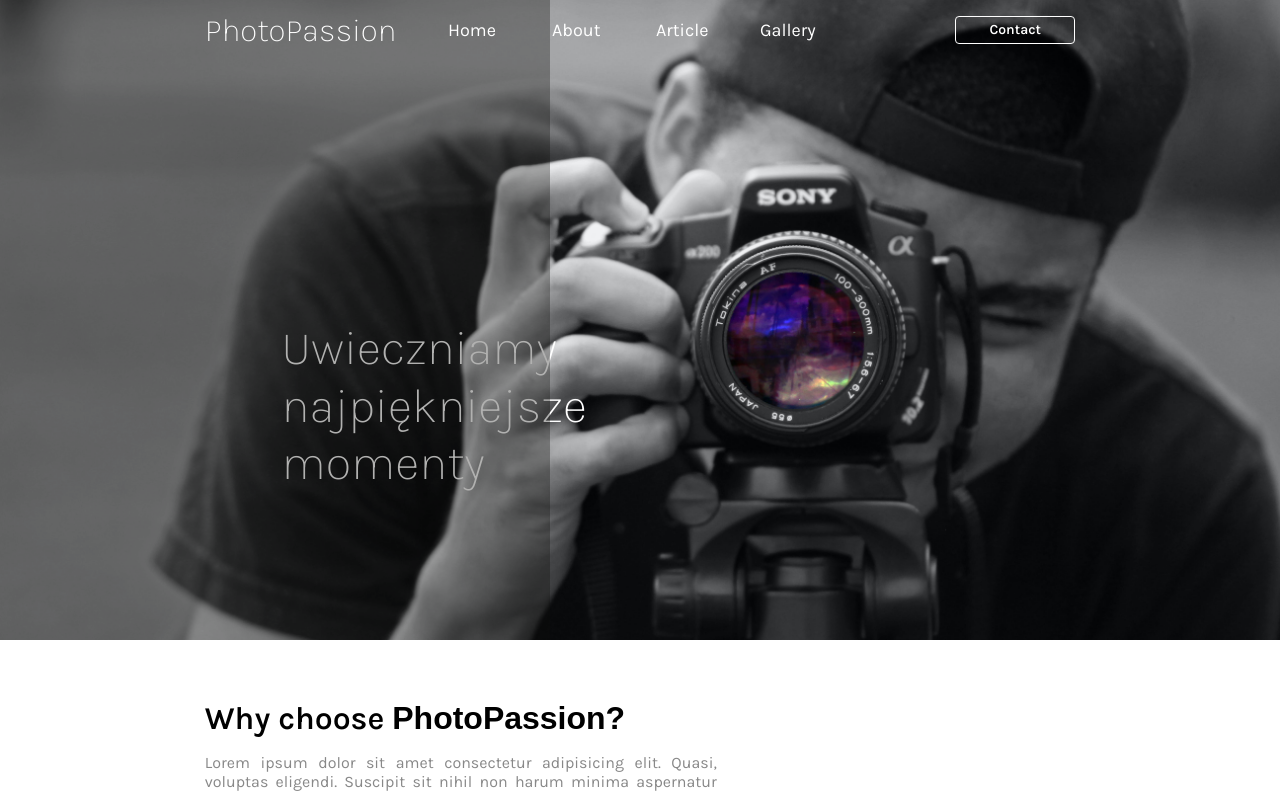
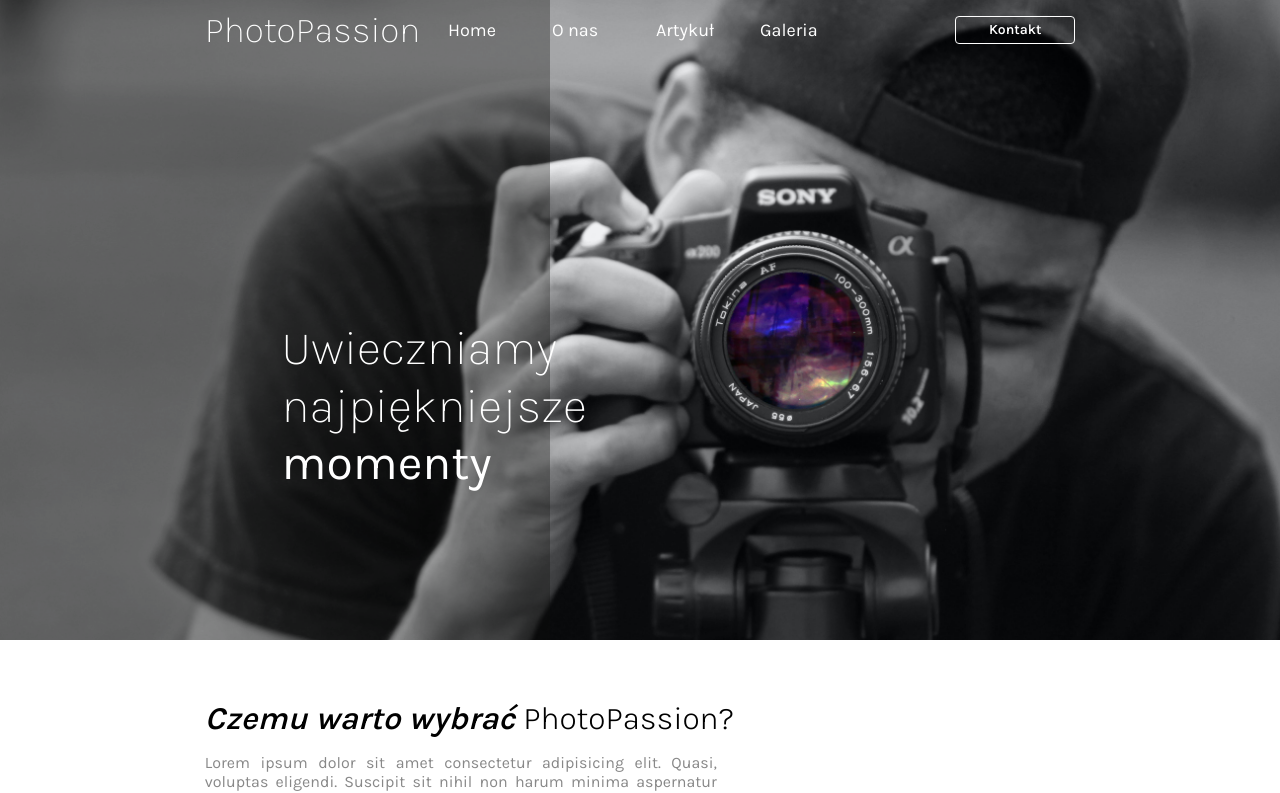
Before and after one commit to coolboydev8/landingPage-photographers, a React (Vite) app: page / in a window 1280 px wide. Shown: the top 793 px of the page. Built offline with nearby package versions, Linux system fonts and the light colour scheme.

Commit message:
restyling main page view

```diff
--- a/src/components/about/About.jsx
+++ b/src/components/about/About.jsx
@@ -4,7 +4,7 @@ const About = () => {
     return (
         <div id="about">
             <AboutContainer>
-                <h1>Why choose <span>PhotoPassion?</span></h1>
+                <h1>Czemu warto wybrać <span>PhotoPassion?</span></h1>
                 <p>Lorem ipsum dolor sit amet consectetur adipisicing elit. Quasi, voluptas eligendi. Suscipit sit nihil non harum minima aspernatur natus aliquid quam accusamus neque voluptatem soluta eaque, blanditiis quo magni rerum.</p>
             </AboutContainer>
         </div>
--- a/src/components/about/AboutStyle.jsx
+++ b/src/components/about/AboutStyle.jsx
@@ -6,8 +6,11 @@ export const AboutContainer = styled.div `
     padding: 60px 16vw 64px 16vw;
     h1 {
         margin-bottom: 16px;
+        font-style: italic;
+        font-weight: 600;
         span {
-            font-family: 'Carter One', sans-serif;
+            font-style: normal;
+            font-weight: 300;
         }
     }
     p {
--- a/src/components/header/Header.jsx
+++ b/src/components/header/Header.jsx
@@ -19,16 +19,16 @@ const Header = () => {
                     <Link to={`#home`}>Home</Link>
                 </Li>
                 <Li>
-                    <Link to={`#about`}>About</Link>
+                    <Link to={`#about`}>O nas</Link>
                 </Li>
                 <Li>
-                    <Link to={`#article`}>Article</Link>
+                    <Link to={`#article`}>Artykuł</Link>
                 </Li>
                 <Li>
-                    <Link to={`#gallery`}>Gallery</Link>
+                    <Link to={`#gallery`}>Galeria</Link>
                 </Li>
                 <Button as={Link} to={`#contact`}>
-                    Contact
+                    Kontakt
                 </Button>
             </Ul>
             <Hamburger onClick={toggleMenu}>☰</Hamburger>
--- a/src/components/header/HeaderStyle.jsx
+++ b/src/components/header/HeaderStyle.jsx
@@ -22,7 +22,7 @@ export const Logo = styled.div `
     position: absolute;
     font-family: 'Karla', sans-serif;
     font-weight: 200;
-    font-size: 32px;
+    font-size: 36px;
     color: #FFFFFF;
     margin-right: 16px;
     left: 16vw;
@@ -123,6 +123,7 @@ export const Hamburger = styled.div `
     position: absolute;
     right: 16px;
     cursor: pointer;
+    color: #FFFFFF;
 
     @media (max-width: 1080px) {
         display: flex;
--- a/src/components/hero/Hero.jsx
+++ b/src/components/hero/Hero.jsx
@@ -6,7 +6,7 @@ const Hero = () => {
         <div id="home">
             <HeroContainer>
                 <Img src={heroImage} alt="hero image" />
-                <HeroText>Uwieczniamy najpiękniejsze momenty</HeroText>
+                <HeroText>Uwieczniamy najpiękniejsze <span>momenty</span></HeroText>
             </HeroContainer>
         </div>
      );
--- a/src/components/hero/HeroStyle.jsx
+++ b/src/components/hero/HeroStyle.jsx
@@ -28,6 +28,15 @@ export const HeroText = styled.p `
     word-wrap: normal;
     width: 160px;
     color: #FFFFFF;
+    z-index: 1;
+    span {
+        font-weight: 400;
+    }
+    @media (max-width: 1080px) {
+        top: 50vh;
+        font-size: 38px;
+    }
+
 `;
 
 export const Img = styled.img `
```
